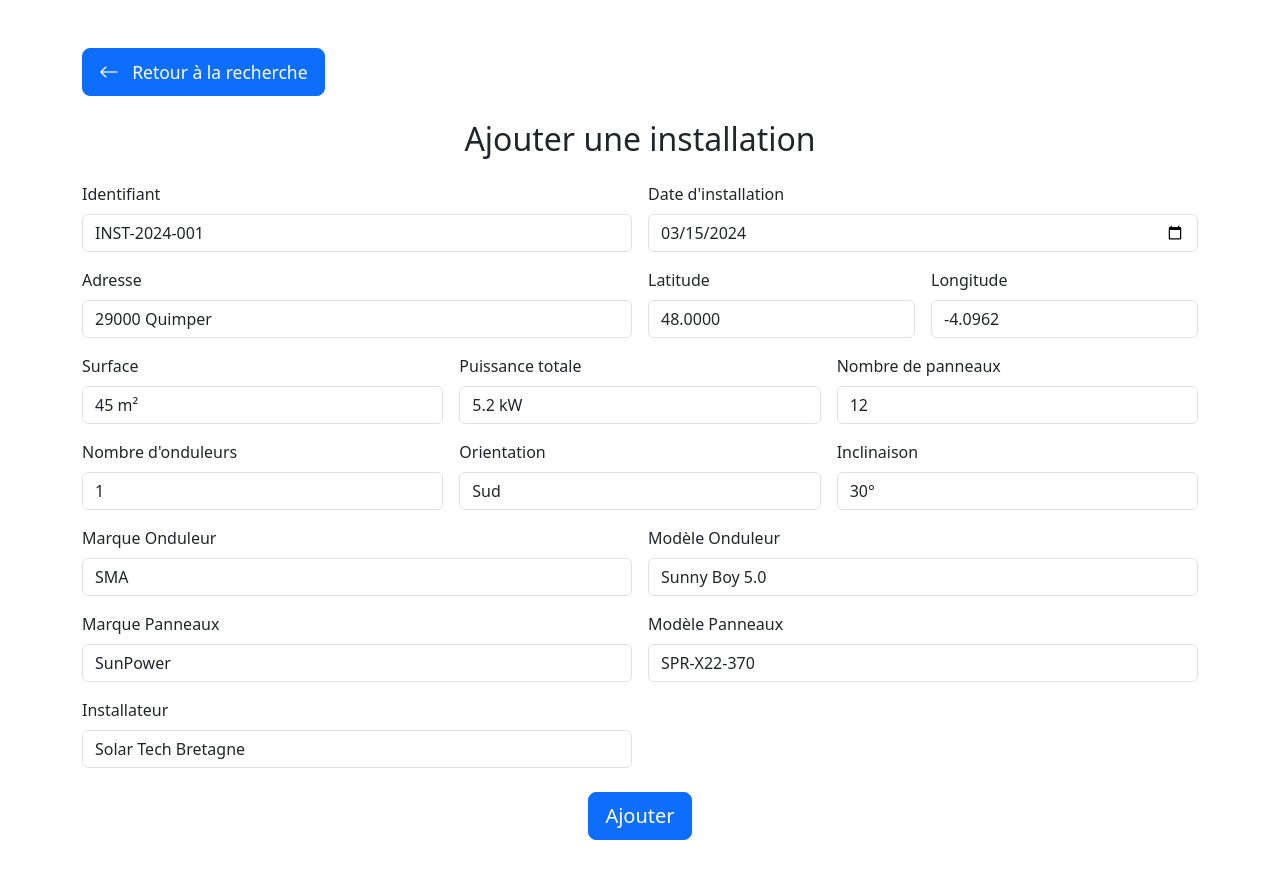
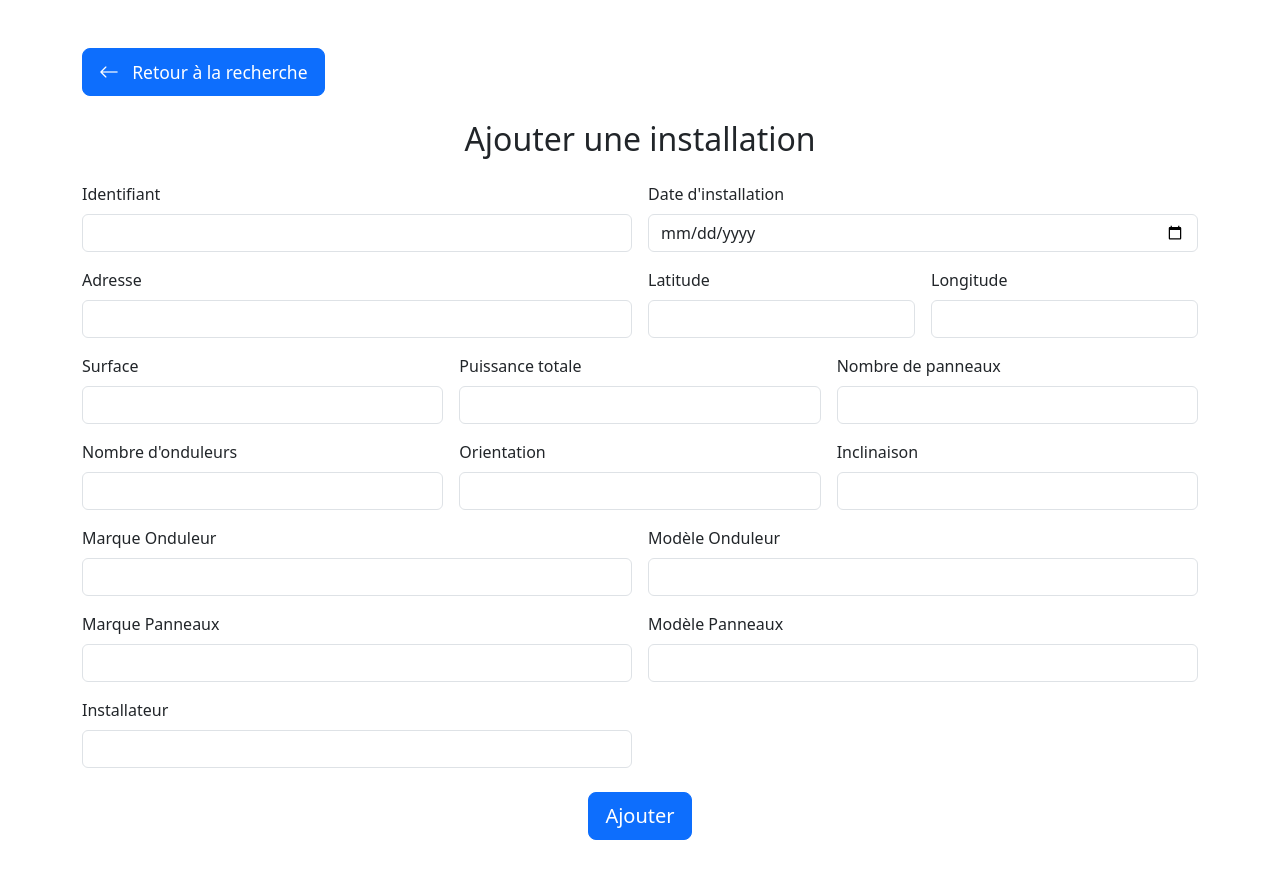
Before and after one commit to projetCIR2webProjetFinDannee/projetCIR2webProjetFinDannee, a PHP site: page /ajouter.php in a window 1280 px wide. Shown: the part 56-944 px from the top of the page. Run offline with PHP 8.4, Linux system fonts and the light colour scheme.

Commit message:
bug ajouter

```diff
--- a/site/back/ajouter.php
+++ b/site/back/ajouter.php
@@ -43,96 +43,96 @@
                 <!-- Identifiant (lecture seule) -->
                 <div class="col-md-6">
                     <label class="form-label">Identifiant</label>
-                    <input type="text" class="form-control" name="id" value="INST-2024-001" readonly>
+                    <input type="text" class="form-control" name="id" value="" readonly>
                 </div>
 
                 <!-- Date -->
                 <div class="col-md-6">
                     <label class="form-label">Date d'installation</label>
-                    <input type="date" class="form-control" name="date" value="2024-03-15">
+                    <input type="date" class="form-control" name="date" value="">
                 </div>
 
                 <!-- Adresse -->
                 <div class="col-md-6">
                     <label class="form-label">Adresse</label>
-                    <input type="text" class="form-control" name="adresse" value="29000 Quimper">
+                    <input type="text" class="form-control" name="adresse" value="">
                 </div>
 
                 <!-- Coordonnées GPS -->
                 <div class="col-md-3">
                     <label class="form-label">Latitude</label>
-                    <input type="text" class="form-control" name="latitude" value="48.0000">
+                    <input type="text" class="form-control" name="latitude" value="">
                 </div>
 
                 <div class="col-md-3">
                     <label class="form-label">Longitude</label>
-                    <input type="text" class="form-control" name="longitude" value="-4.0962">
+                    <input type="text" class="form-control" name="longitude" value="">
                 </div>
 
                 <!-- Surface -->
                 <div class="col-md-4">
                     <label class="form-label">Surface</label>
-                    <input type="text" class="form-control" name="surface" value="45 m²">
+                    <input type="text" class="form-control" name="surface" value="">
                 </div>
 
                 <!-- Puissance -->
                 <div class="col-md-4">
                     <label class="form-label">Puissance totale</label>
-                    <input type="text" class="form-control" name="puissance" value="5.2 kW">
+                    <input type="text" class="form-control" name="puissance" value="">
                 </div>
 
                 <!-- Nombre de panneaux -->
                 <div class="col-md-4">
                     <label class="form-label">Nombre de panneaux</label>
-                    <input type="number" class="form-control" name="nbPanneaux" value="12">
+                    <input type="number" class="form-control" name="nbPanneaux" value="">
                 </div>
 
                 <!-- Nombre d'onduleurs -->
                 <div class="col-md-4">
                     <label class="form-label">Nombre d'onduleurs</label>
-                    <input type="number" class="form-control" name="nbOndulateurs" value="1">
+                    <input type="number" class="form-control" name="nbOndulateurs" value="">
                 </div>
 
                 <!-- Orientation -->
                 <div class="col-md-4">
                     <label class="form-label">Orientation</label>
-                    <input type="text" class="form-control" name="orientation" value="Sud">
+                    <input type="text" class="form-control" name="orientation" value="">
                 </div>
 
                 <!-- Inclinaison -->
                 <div class="col-md-4">
                     <label class="form-label">Inclinaison</label>
-                    <input type="text" class="form-control" name="inclinaison" value="30°">
+                    <input type="text" class="form-control" name="inclinaison" value="">
                 </div>
 
                 <!-- Marque onduleur -->
                 <div class="col-md-6">
                     <label class="form-label">Marque Onduleur</label>
-                    <input type="text" class="form-control" name="marqueOnduleur" value="SMA">
+                    <input type="text" class="form-control" name="marqueOnduleur" value="">
                 </div>
 
                 <!-- Modèle onduleur -->
                 <div class="col-md-6">
                     <label class="form-label">Modèle Onduleur</label>
-                    <input type="text" class="form-control" name="modeleOnduleur" value="Sunny Boy 5.0">
+                    <input type="text" class="form-control" name="modeleOnduleur" value="">
                 </div>
 
                 <!-- Marque panneaux -->
                 <div class="col-md-6">
                     <label class="form-label">Marque Panneaux</label>
-                    <input type="text" class="form-control" name="marquePanneaux" value="SunPower">
+                    <input type="text" class="form-control" name="marquePanneaux" value="">
                 </div>
 
                 <!-- Modèle panneaux -->
                 <div class="col-md-6">
                     <label class="form-label">Modèle Panneaux</label>
-                    <input type="text" class="form-control" name="modelePanneaux" value="SPR-X22-370">
+                    <input type="text" class="form-control" name="modelePanneaux" value="">
                 </div>
 
                 <!-- Installateur -->
                 <div class="col-md-6">
                     <label class="form-label">Installateur</label>
-                    <input type="text" class="form-control" name="installateur" value="Solar Tech Bretagne">
+                    <input type="text" class="form-control" name="installateur" value="">
                 </div>
 
             <!-- Bouton de soumission -->
```
